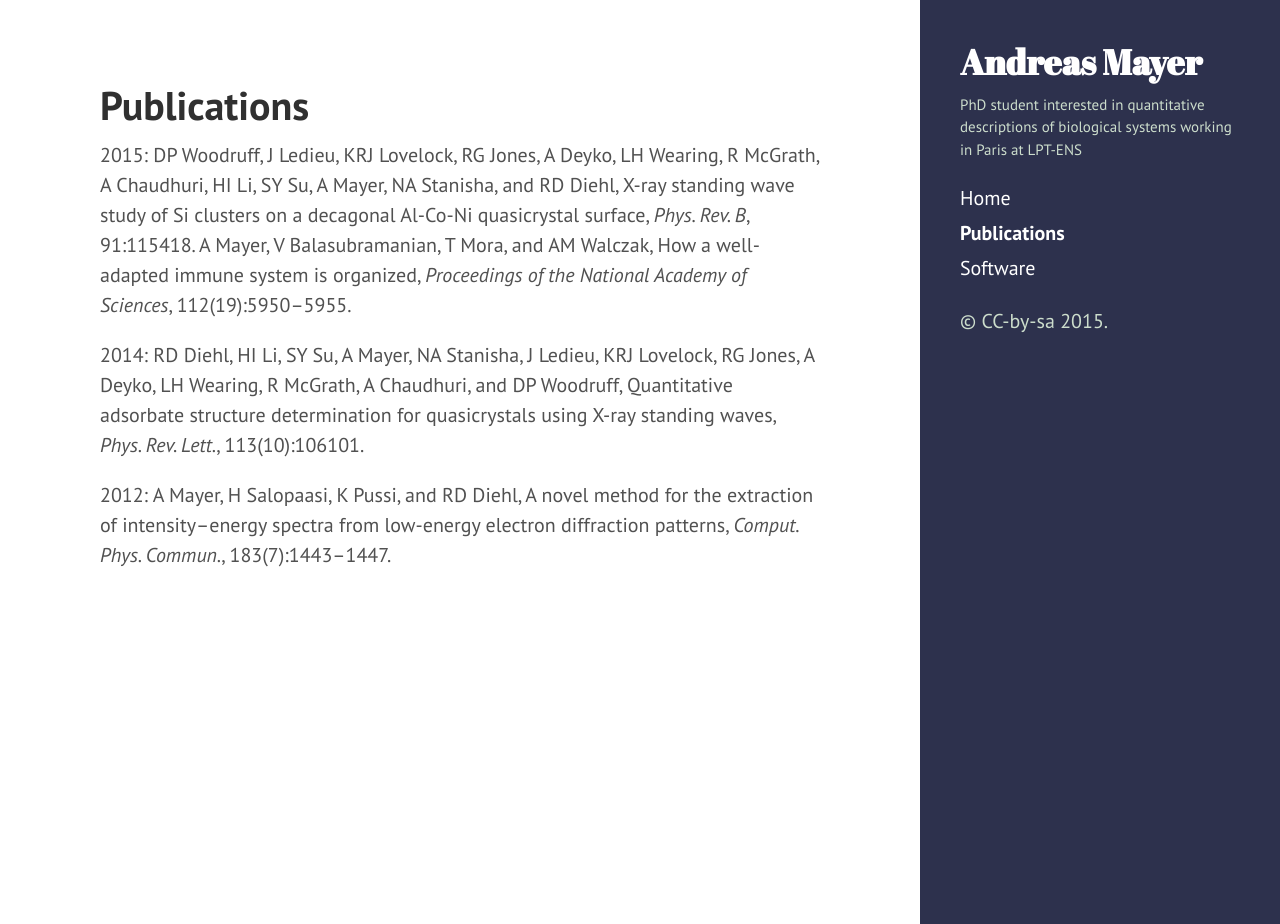
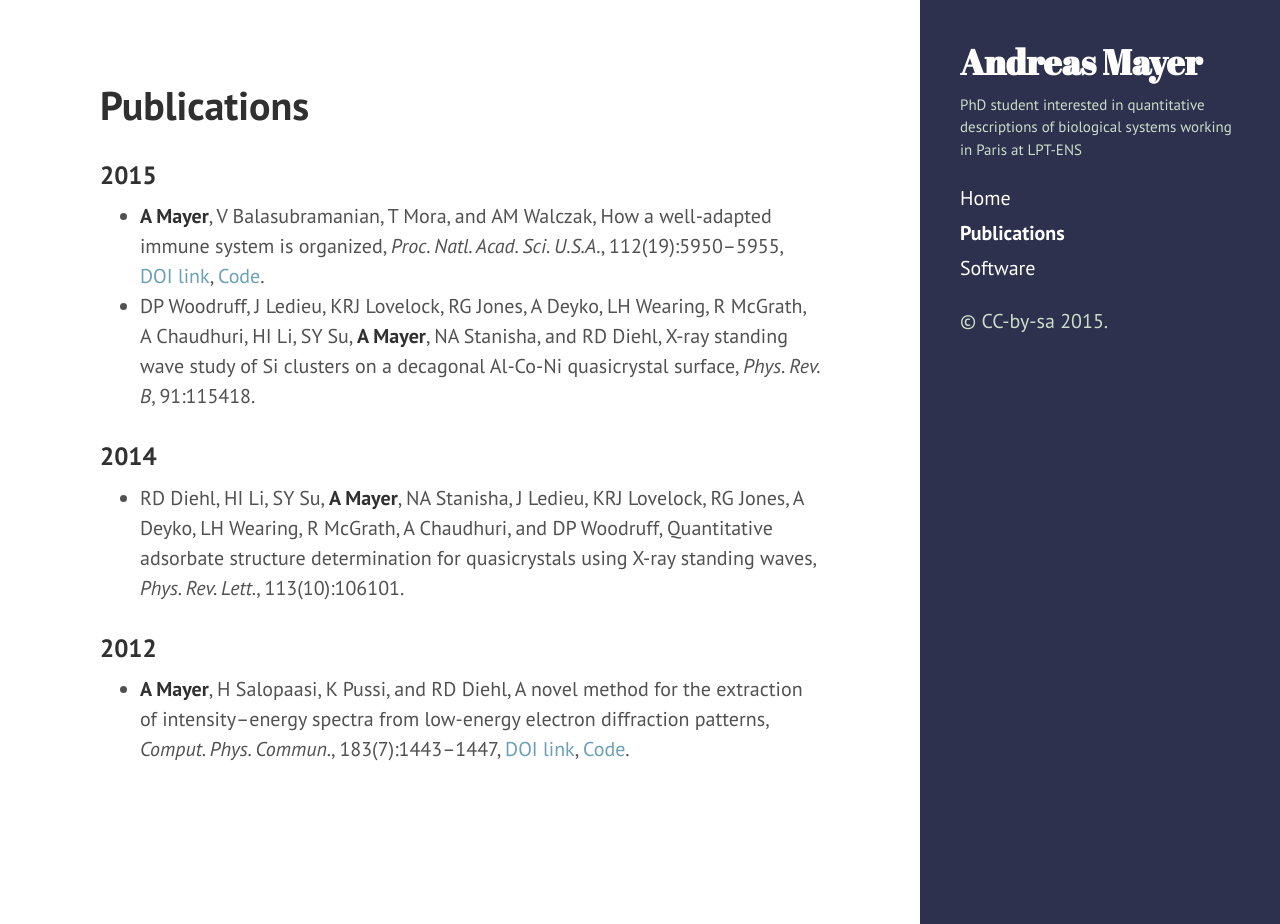
Before and after one commit to andim/andim.github.io, a Jekyll site: the page built from publications.md, in a window 1280 px wide and 924 px high. Built offline with Jekyll 4.4.1, drawn with Linux system fonts in a browser that asks for light colours; Markdown is read by kramdown in place of the engine named in the settings.

Commit message:
nicer formatting of publication list

```diff
--- a/publications.md
+++ b/publications.md
@@ -3,12 +3,15 @@ layout: page
 title: Publications
 ---
 
-2015:
-    DP Woodruff, J Ledieu, KRJ Lovelock, RG Jones, A Deyko, LH Wearing, R McGrath, A Chaudhuri, HI Li, SY Su, A Mayer, NA Stanisha, and RD Diehl, X-ray standing wave study of Si clusters on a decagonal Al-Co-Ni quasicrystal surface, *Phys. Rev. B*, 91:115418.
-    A Mayer, V Balasubramanian, T Mora, and AM Walczak, How a well-adapted immune system is organized, *Proceedings of the National Academy of Sciences*, 112(19):5950--5955.
+### 2015
 
-2014:
-    RD Diehl, HI Li, SY Su, A Mayer, NA Stanisha, J Ledieu, KRJ Lovelock, RG Jones, A Deyko, LH Wearing, R McGrath, A Chaudhuri, and DP Woodruff, Quantitative adsorbate structure determination for quasicrystals using X-ray standing waves, *Phys. Rev. Lett.*, 113(10):106101.
+*    **A Mayer**, V Balasubramanian, T Mora, and AM Walczak, How a well-adapted immune system is organized, *Proc. Natl. Acad. Sci. U.S.A.*, 112(19):5950--5955, [DOI link](http://dx.doi.org/10.1073/pnas.1421827112), [Code](https://github.com/andim/optimmune).
+*    DP Woodruff, J Ledieu, KRJ Lovelock, RG Jones, A Deyko, LH Wearing, R McGrath, A Chaudhuri, HI Li, SY Su, **A Mayer**, NA Stanisha, and RD Diehl, X-ray standing wave study of Si clusters on a decagonal Al-Co-Ni quasicrystal surface, *Phys. Rev. B*, 91:115418.
 
-2012:
-    A Mayer, H Salopaasi, K Pussi, and RD Diehl, A novel method for the extraction of intensity--energy spectra from low-energy electron diffraction patterns, *Comput. Phys. Commun.*, 183(7):1443--1447.
+### 2014
+
+*    RD Diehl, HI Li, SY Su, **A Mayer**, NA Stanisha, J Ledieu, KRJ Lovelock, RG Jones, A Deyko, LH Wearing, R McGrath, A Chaudhuri, and DP Woodruff, Quantitative adsorbate structure determination for quasicrystals using X-ray standing waves, *Phys. Rev. Lett.*, 113(10):106101.
+
+### 2012
+
+*    **A Mayer**, H Salopaasi, K Pussi, and RD Diehl, A novel method for the extraction of intensity--energy spectra from low-energy electron diffraction patterns, *Comput. Phys. Commun.*, 183(7):1443--1447, [DOI link](http://dx.doi.org/10.1016/j.cpc.2012.02.019), [Code](https://github.com/andim/easyleed).
```
